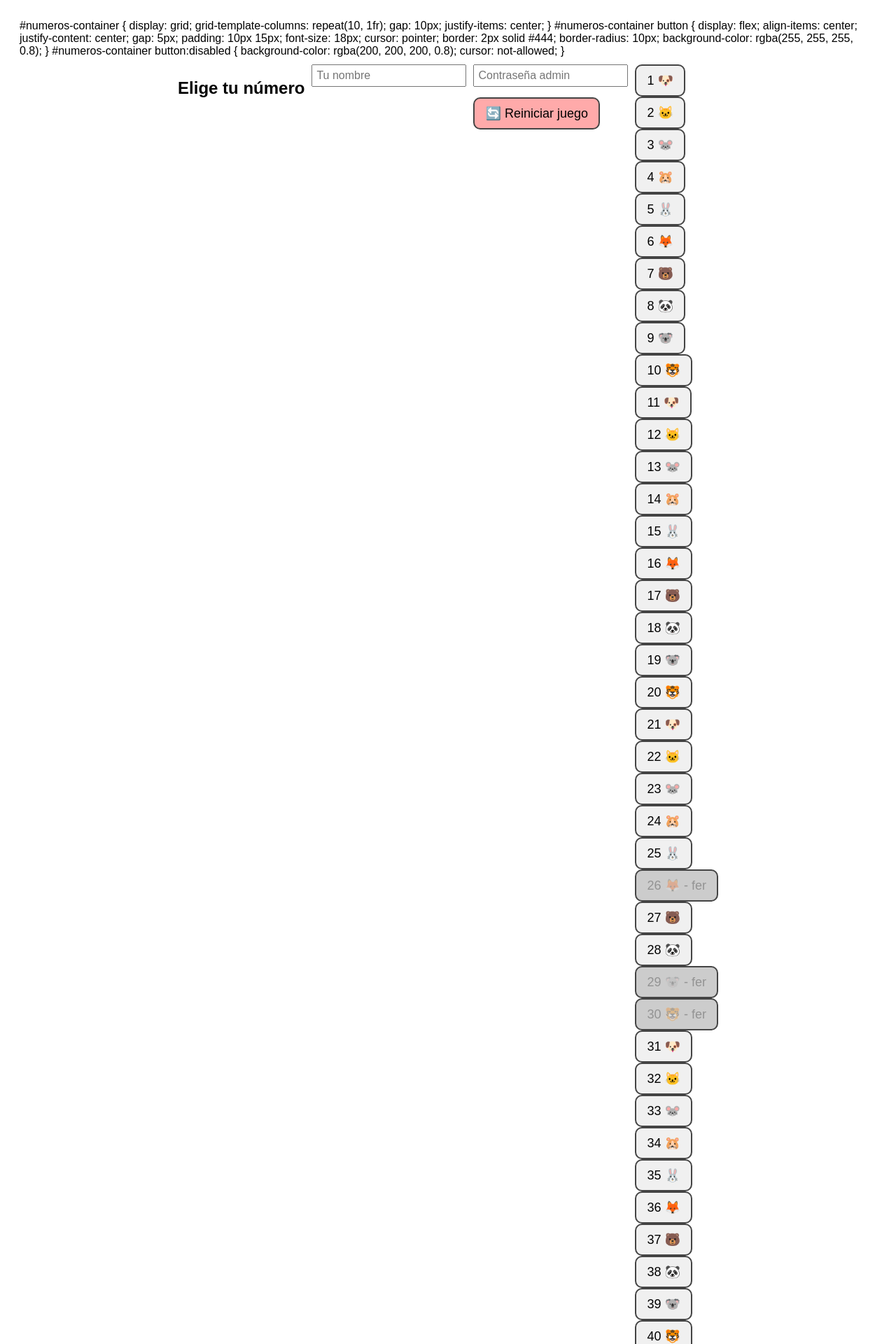
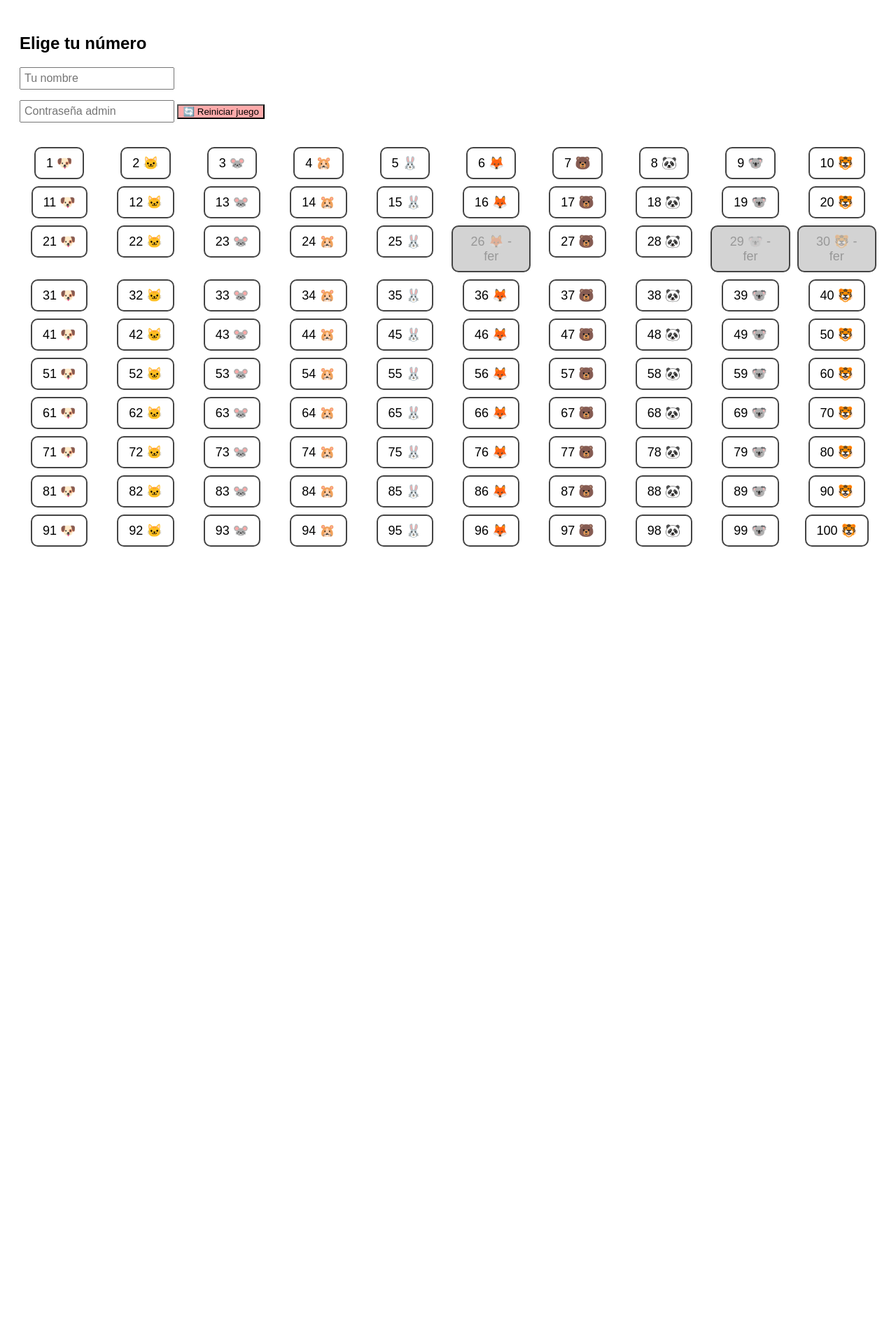
Before and after one commit to ferchomg2608-ux/numeros_server, a Flask app: page / in a window 1280 px wide. Shown: the top 1920 px of the page at 70% size. After the commit the page ends 781 px from the top, so only its background shows below. Run offline with Flask 3, Linux system fonts and the light colour scheme.

Commit message:
Versión final con emojis 10, bloqueo de números y reinicio admin

```diff
--- a/templates/index.html
+++ b/templates/index.html
@@ -6,11 +6,8 @@
     <style>
         body {
             font-family: Arial, sans-serif;
-            display: flex;
-            flex-wrap: wrap;
-            justify-content: center;
-            gap: 10px;
             padding: 20px;
+            min-height: 100vh;
         }
 
         input[name="nombre"], input[name="password"] {
@@ -19,54 +16,38 @@
             margin-bottom: 15px;
         }
 
-        button {
+        #numeros-container {
+            display: grid;
+            grid-template-columns: repeat(10, 1fr); /* 10 columnas */
+            gap: 10px;
+            justify-items: center;
+        }
+
+        #numeros-container button {
             display: flex;
             align-items: center;
+            justify-content: center;
             gap: 5px;
             padding: 10px 15px;
             font-size: 18px;
             cursor: pointer;
             border: 2px solid #444;
             border-radius: 10px;
-            background-color: #f0f0f0;
+            background-color: rgba(255, 255, 255, 0.8);
             transition: all 0.2s;
         }
 
-        button:hover:not(:disabled) {
-            background-color: #d0f0d0;
+        #numeros-container button:hover:not(:disabled) {
+            background-color: rgba(200, 255, 200, 0.9);
             transform: scale(1.05);
         }
 
-        button:disabled {
-            background-color: #ccc;
+        #numeros-container button:disabled {
+            background-color: rgba(200, 200, 200, 0.8);
             cursor: not-allowed;
         }
     </style>
 </head>
-#numeros-container {
-    display: grid;
-    grid-template-columns: repeat(10, 1fr);
-    gap: 10px;
-    justify-items: center;
-}
-
-#numeros-container button {
-    display: flex;
-    align-items: center;
-    justify-content: center;
-    gap: 5px;
-    padding: 10px 15px;
-    font-size: 18px;
-    cursor: pointer;
-    border: 2px solid #444;
-    border-radius: 10px;
-    background-color: rgba(255, 255, 255, 0.8);
-}
-
-#numeros-container button:disabled {
-    background-color: rgba(200, 200, 200, 0.8);
-    cursor: not-allowed;
-}
 <body>
 
 <h2>Elige tu número</h2>
@@ -87,13 +68,11 @@
     {% for numero in range(1, 101) %}
         {% set numero_str = numero|string %}
         {% if numero_str in numeros %}
-            <!-- Número bloqueado con nombre del jugador -->
             <button disabled>
                 {{ numero }} {{ animales[(numero-1) % 10] }} - {{ numeros[numero_str] }}
             </button>
         {% else %}
-            <!-- Número disponible -->
-            <form method="POST" action="/pick" style="display:inline;">
+            <form method="POST" action="/pick">
                 <input type="hidden" name="numero" value="{{ numero }}">
                 <input type="hidden" name="nombre" value="">
                 <button type="submit">
```
